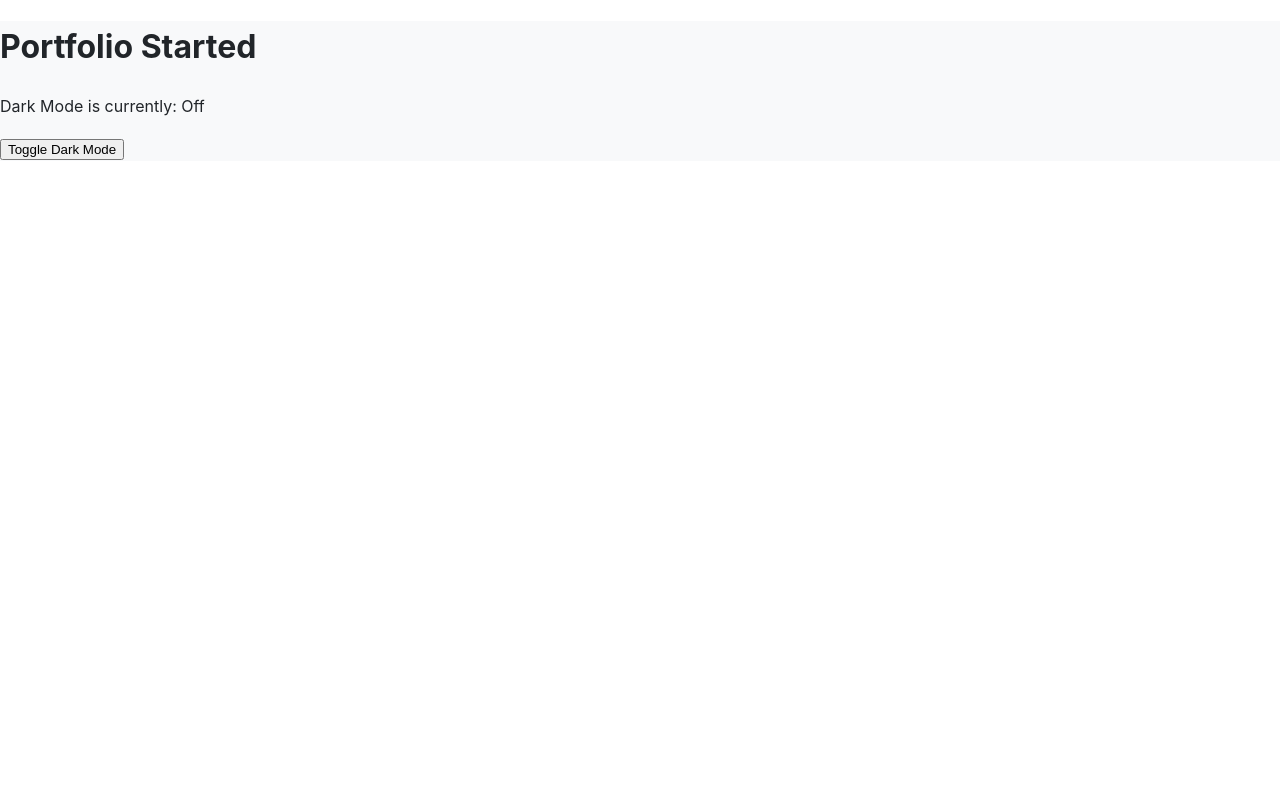
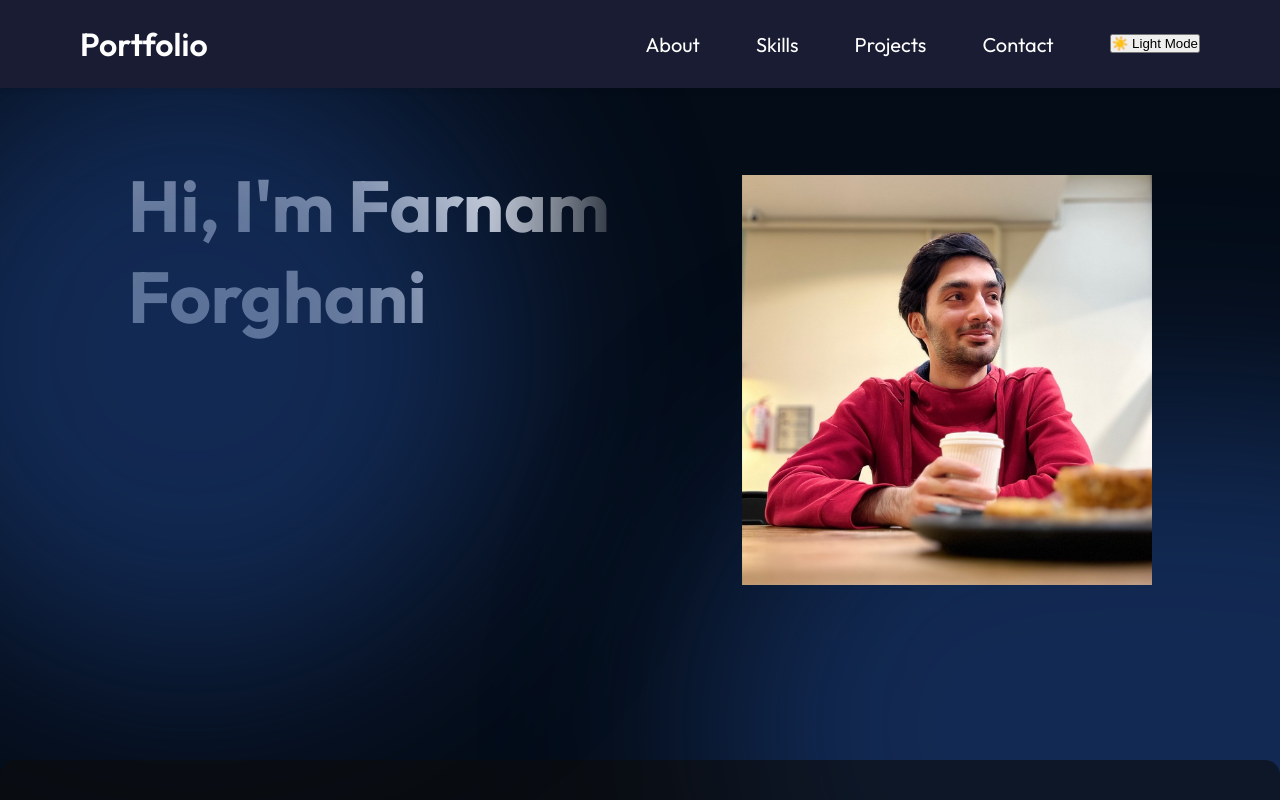
Before and after one commit to SELab-Farnam-Matin/SELab-session1, a React (Vite) app in the folder my-portfolio/: page / in a window 1280 px wide. Shown: the top 800 px of the page. Built offline with nearby package versions, Linux system fonts and the light colour scheme.

Commit message:
Refactor: Add global CSS variables and fix theme switching

```diff
--- a/my-portfolio/src/App.jsx
+++ b/my-portfolio/src/App.jsx
@@ -1,42 +1,36 @@
-import React, { useState, useEffect } from 'react';
+// src/App.jsx
+import { useState, useEffect } from 'react';
+import styles from './App.module.css';
+import Navbar from './components/Navbar/Navbar';
+import Home from './components/Home/Home';
+import About from './components/About/About';
 
 function App() {
-    const [darkMode, setDarkMode] = useState(false);
+    // Logic for dark mode state
+    const [darkMode, setDarkMode] = useState(() => {
+        const savedMode = localStorage.getItem('darkMode');
+        // We default to dark mode if nothing is saved
+        return savedMode ? JSON.parse(savedMode) : true;
+    });
 
     useEffect(() => {
-        const savedTheme = localStorage.getItem('theme');
-        if (savedTheme === 'dark') {
-            setDarkMode(true);
-        } else if (savedTheme === 'light') {
-            setDarkMode(false);
-        } else {
-            const prefersDark = window.matchMedia('(prefers-color-scheme: dark)').matches;
-            setDarkMode(prefersDark);
-        }
-    }, []);
-
-    useEffect(() => {
-        if (darkMode) {
-            localStorage.setItem('theme', 'dark');
-        } else {
-            localStorage.setItem('theme', 'light');
-        }
+        localStorage.setItem('darkMode', JSON.stringify(darkMode));
     }, [darkMode]);
-
 
     const toggleDarkMode = () => {
         setDarkMode(prevMode => !prevMode);
     };
 
+    // If darkMode is false, the theme will be 'light'. If true, it will be empty (for dark).
+    const themeClass = !darkMode ? 'light' : '';
+
     return (
-
-        <div className={`app-container ${darkMode ? 'dark' : 'light'}`}>
-            {}
-            <h1>Portfolio Started</h1>
-            <p>Dark Mode is currently: {darkMode ? 'On' : 'Off'}</p>
-            <button onClick={toggleDarkMode}>Toggle Dark Mode</button>
-
-            {}
+        // The themeClass ('light' or '') is applied here
+        <div className={`${styles.App} ${themeClass}`}>
+            <Navbar toggleDarkMode={toggleDarkMode} darkMode={darkMode} />
+            <Home />
+            <About />
+            {/* Other components will be added here */}
         </div>
     );
 }
--- /dev/null
+++ b/my-portfolio/src/App.module.css
@@ -0,0 +1,4 @@
+.App {
+    width: 100%;
+    overflow-x: hidden; /* Prevents horizontal scroll */
+}
--- a/my-portfolio/src/components/About/About.module.css
+++ b/my-portfolio/src/components/About/About.module.css
@@ -1,6 +1,3 @@
-/* src/components/About/About.module.css */
-@import "../../vars.css";
-
 .container {
     position: relative;
     background-color: rgba(12, 12, 12, 0.6);
--- a/my-portfolio/src/components/Home/Home.module.css
+++ b/my-portfolio/src/components/Home/Home.module.css
@@ -1,6 +1,3 @@
-/* src/components/Home/Home.module.css */
-@import "../../vars.css";
-
 .container {
     position: relative;
     display: flex;
--- a/my-portfolio/src/components/Navbar/Navbar.module.css
+++ b/my-portfolio/src/components/Navbar/Navbar.module.css
@@ -1,6 +1,3 @@
-/* src/components/Navbar/Navbar.module.css */
-@import "../../vars.css";
-
 .navbar {
     display: flex;
     align-items: center;
--- a/my-portfolio/src/index.css
+++ b/my-portfolio/src/index.css
@@ -1,90 +1,116 @@
+@import url('https://fonts.googleapis.com/css2?family=Outfit:wght@100..900&display=swap');
 
-*,
-*::before,
-*::after {
+* {
     box-sizing: border-box;
+    margin: 0;
+    padding: 0;
 }
-
-:root {
-    --bg-light: #f8f9fa;
-    --text-light: #212529;
-    --bg-dark: #121212;
-    --text-dark: #e0e0e0;
-    --primary-color: #646cff;
-    --secondary-color: #007bff;
-    --card-bg-light: #ffffff;
-    --card-bg-dark: #1e1e1e;
-    --border-light: #dee2e6;
-    --border-dark: #3a3a3a;
-}
-
-body {
-    margin: 0;
-    font-family: 'Inter', system-ui, Avenir, Helvetica, Arial, sans-serif;
-    line-height: 1.6;
-    -webkit-font-smoothing: antialiased;
-    -moz-osx-font-smoothing: grayscale;
-    text-rendering: optimizeLegibility;
-}
-
 
 html {
     scroll-behavior: smooth;
 }
 
 
+:root {
+    /* Colors */
+    --color-text: #ffffff;
+    --color-primary: #191c32; /* Dark blue */
+    --color-secondary: #536dfe; /* Bright blue */
+    --color-dark: #0b0f19;
+    --color-background: #040c18;
 
-
-
-.app-container.light {
-    background-color: var(--bg-light);
-    color: var(--text-light);
+    /* Fonts */
+    --font-primary: "Outfit", sans-serif;
 }
 
-.app-container.dark {
-    background-color: var(--bg-dark);
-    color: var(--text-dark);
+/* Light Theme Variables */
+.light {
+    --color-text: #111111;
+    --color-primary: #edf2f8; /* Light gray-blue */
+    --color-secondary: #3182ce; /* Medium blue */
+    --color-dark: #e2e8f0;
+    --color-background: #ffffff;
+}
+
+body {
+    font-family: var(--font-primary), serif;
+    background-color: var(--color-background);
+    transition: background-color 0.3s ease;
+}
+
+a {
+    text-decoration: none;
+    color: var(--color-text);
+}
+
+ul {
+    list-style: none;
+}
+
+/* Global Animations */
+@keyframes fadeIn {
+    from {
+        opacity: 0;
+    }
+    to {
+        opacity: 1;
+    }
+}
+
+@keyframes slideInLeft {
+    from {
+        transform: translateX(-50px);
+        opacity: 0;
+    }
+    to {
+        transform: translateX(0);
+        opacity: 1;
+    }
+}
+
+@keyframes fadeInRight {
+    from {
+        transform: translateX(50px);
+        opacity: 0;
+    }
+    to {
+        transform: translateX(0);
+        opacity: 1;
+    }
 }
 
 
-.app-container.light .project-card,
-.app-container.light form input,
-.app-container.light form textarea {
-    background-color: var(--card-bg-light);
-    border-color: var(--border-light);
-    color: var(--text-light);
+@keyframes slideInDown {
+    from {
+        transform: translateY(-50px);
+        opacity: 0;
+    }
+    to {
+        transform: translateY(0);
+        opacity: 1;
+    }
 }
 
-.app-container.dark .project-card,
-.app-container.dark form input,
-.app-container.dark form textarea {
-    background-color: var(--card-bg-dark);
-    border-color: var(--border-dark);
-    color: var(--text-dark);
+@keyframes zoomIn {
+    from {
+        transform: scale(0.8);
+        opacity: 0;
+    }
+    to {
+        transform: scale(1);
+        opacity: 1;
+    }
 }
 
 
-section {
-    min-height: 100vh;
-    display: flex;
-    flex-direction: column;
-    justify-content: center;
-    align-items: center;
-    padding: 4rem 2rem 0;
-    text-align: center;
-    width: 100%;
-    max-width: 1200px;
-    margin: 0 auto;
-    box-sizing: border-box;
+@keyframes floating {
+    0% {
+        transform: translateY(0px);
+    }
+    50% {
+        transform: translateY(-10px);
+    }
+    100% {
+        transform: translateY(0px);
+    }
 }
-
-.animate-fade-in {
-    opacity: 0;
-    transform: translateY(30px);
-    animation: fadeIn 1s ease-out forwards;
-}
-
-@keyframes fadeIn {
-    from { opacity: 0; transform: translateY(30px); }
-    to { opacity: 1; transform: translateY(0); }
-}
```
